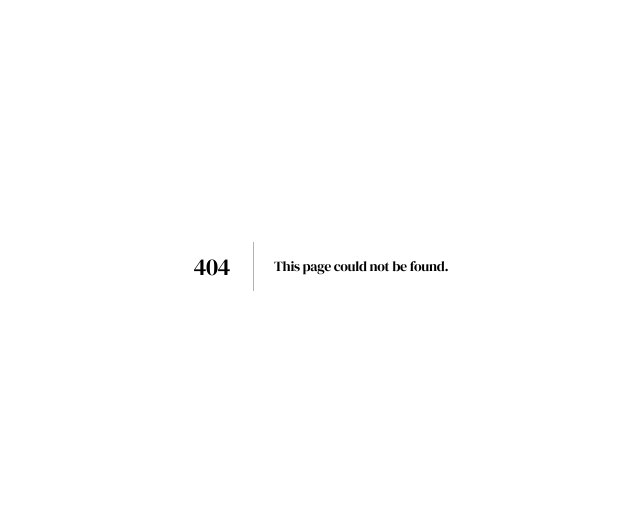
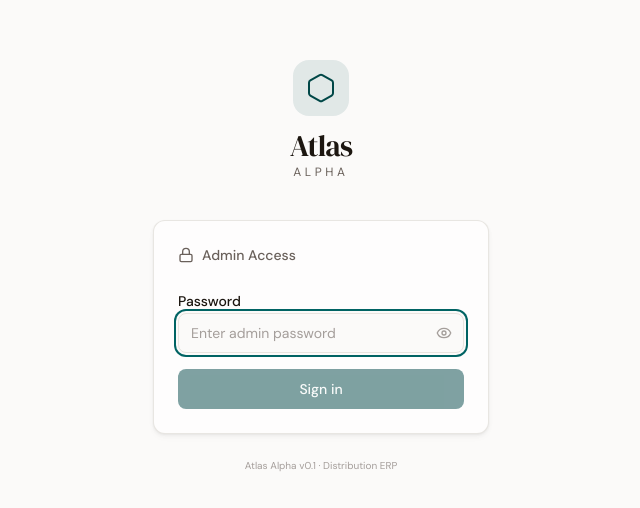
Before and after one commit to Nikki72581/Atlas-Alpha, a Next.js app: page /login in a window 1280 px wide. Before the commit this address had no page. Shown: the part 134-642 px from the top of the page, without its empty margins (319-959 px from the left). Built offline with nearby package versions, Linux system fonts and the light colour scheme.

Commit message:
add authentication

```diff
--- /dev/null
+++ b/app/api/auth/login/route.ts
@@ -0,0 +1,25 @@
+import { NextRequest, NextResponse } from 'next/server'
+
+export async function POST(request: NextRequest) {
+  const { password } = await request.json()
+
+  if (!password) {
+    return NextResponse.json({ error: 'Password is required' }, { status: 400 })
+  }
+
+  if (password !== process.env.ADMIN_PASSWORD) {
+    return NextResponse.json({ error: 'Invalid password' }, { status: 401 })
+  }
+
+  const response = NextResponse.json({ success: true })
+
+  response.cookies.set('atlas-session', process.env.AUTH_SECRET!, {
+    httpOnly: true,
+    secure: process.env.NODE_ENV === 'production',
+    sameSite: 'lax',
+    path: '/',
+    maxAge: 60 * 60 * 24 * 30, // 30 days
+  })
+
+  return response
+}
--- /dev/null
+++ b/app/api/auth/logout/route.ts
@@ -0,0 +1,15 @@
+import { NextResponse } from 'next/server'
+
+export async function POST() {
+  const response = NextResponse.json({ success: true })
+
+  response.cookies.set('atlas-session', '', {
+    httpOnly: true,
+    secure: process.env.NODE_ENV === 'production',
+    sameSite: 'lax',
+    path: '/',
+    maxAge: 0,
+  })
+
+  return response
+}
--- /dev/null
+++ b/app/login/page.tsx
@@ -0,0 +1,117 @@
+'use client'
+
+import { useState } from 'react'
+import { useRouter } from 'next/navigation'
+import { Hexagon, Lock, Eye, EyeOff } from 'lucide-react'
+
+export default function LoginPage() {
+  const router = useRouter()
+  const [password, setPassword] = useState('')
+  const [error, setError] = useState('')
+  const [loading, setLoading] = useState(false)
+  const [showPassword, setShowPassword] = useState(false)
+
+  async function handleSubmit(e: React.FormEvent) {
+    e.preventDefault()
+    setError('')
+    setLoading(true)
+
+    try {
+      const res = await fetch('/api/auth/login', {
+        method: 'POST',
+        headers: { 'Content-Type': 'application/json' },
+        body: JSON.stringify({ password }),
+      })
+
+      if (res.ok) {
+        router.push('/dashboard')
+        router.refresh()
+      } else {
+        setError('Invalid password')
+        setPassword('')
+      }
+    } catch {
+      setError('Something went wrong')
+    } finally {
+      setLoading(false)
+    }
+  }
+
+  return (
+    <div className="flex min-h-screen items-center justify-center bg-background">
+      {/* Background pattern */}
+      <div className="fixed inset-0 -z-10 bg-[radial-gradient(ellipse_at_top,var(--tw-gradient-stops))] from-muted/40 via-background to-background" />
+
+      <div className="w-full max-w-sm px-6">
+        {/* Brand */}
+        <div className="mb-10 flex flex-col items-center gap-3">
+          <div className="flex h-14 w-14 items-center justify-center rounded-2xl bg-primary/10">
+            <Hexagon className="h-8 w-8 text-primary" strokeWidth={1.5} />
+          </div>
+          <div className="flex flex-col items-center">
+            <span className="font-display text-3xl tracking-tight">Atlas</span>
+            <span className="text-xs uppercase tracking-[0.3em] text-muted-foreground">Alpha</span>
+          </div>
+        </div>
+
+        {/* Login card */}
+        <div className="rounded-xl border border-border/60 bg-card p-6 shadow-card">
+          <div className="mb-6 flex items-center gap-2 text-muted-foreground">
+            <Lock className="h-4 w-4" />
+            <span className="text-sm font-medium">Admin Access</span>
+          </div>
+
+          <form onSubmit={handleSubmit} className="space-y-4">
+            <div className="space-y-2">
+              <label
+                htmlFor="password"
+                className="text-sm font-medium text-foreground"
+              >
+                Password
+              </label>
+              <div className="relative">
+                <input
+                  id="password"
+                  type={showPassword ? 'text' : 'password'}
+                  value={password}
+                  onChange={(e) => setPassword(e.target.value)}
+                  placeholder="Enter admin password"
+                  autoFocus
+                  required
+                  className="flex h-10 w-full rounded-lg border border-input bg-background px-3 pr-10 text-sm ring-offset-background placeholder:text-muted-foreground/60 focus-visible:outline-none focus-visible:ring-2 focus-visible:ring-ring focus-visible:ring-offset-2"
+                />
+                <button
+                  type="button"
+                  onClick={() => setShowPassword(!showPassword)}
+                  className="absolute right-3 top-1/2 -translate-y-1/2 text-muted-foreground/60 hover:text-muted-foreground transition-colors"
+                >
+                  {showPassword ? (
+                    <EyeOff className="h-4 w-4" />
+                  ) : (
+                    <Eye className="h-4 w-4" />
+                  )}
+                </button>
+              </div>
+            </div>
+
+            {error && (
+              <p className="text-sm text-destructive">{error}</p>
+            )}
+
+            <button
+              type="submit"
+              disabled={loading || !password}
+              className="inline-flex h-10 w-full items-center justify-center rounded-lg bg-primary px-4 text-sm font-medium text-primary-foreground transition-colors hover:bg-primary/90 focus-visible:outline-none focus-visible:ring-2 focus-visible:ring-ring focus-visible:ring-offset-2 disabled:pointer-events-none disabled:opacity-50"
+            >
+              {loading ? 'Signing in...' : 'Sign in'}
+            </button>
+          </form>
+        </div>
+
+        <p className="mt-6 text-center text-[10px] text-muted-foreground/60">
+          Atlas Alpha v0.1 · Distribution ERP
+        </p>
+      </div>
+    </div>
+  )
+}
--- a/app/page.tsx
+++ b/app/page.tsx
@@ -1,5 +1,13 @@
 import { redirect } from "next/navigation"
+import { cookies } from "next/headers"
 
-export default function Home() {
-  redirect("/dashboard")
+export default async function Home() {
+  const cookieStore = await cookies()
+  const session = cookieStore.get('atlas-session')?.value
+
+  if (session === process.env.AUTH_SECRET) {
+    redirect("/dashboard")
+  }
+
+  redirect("/login")
 }
--- a/components/navigation/enhanced-sidebar.tsx
+++ b/components/navigation/enhanced-sidebar.tsx
@@ -28,9 +28,11 @@ import {
   AlertCircle,
   Building2,
   ArrowLeftRight,
+  LogOut,
 } from 'lucide-react'
 import { Badge } from '@/components/ui/badge'
 import { useState } from 'react'
+import { useRouter } from 'next/navigation'
 
 interface NavItem {
   title: string
@@ -265,6 +267,7 @@ export function EnhancedSidebar({
   organizationName,
 }: EnhancedSidebarProps) {
   const pathname = usePathname()
+  const router = useRouter()
   const [expandedSections, setExpandedSections] = useState<string[]>([
     'Order to Cash',
     'Procure to Pay',
@@ -469,7 +472,18 @@ export function EnhancedSidebar({
 
       {/* Footer */}
       <div className="border-t border-sidebar-border px-4 py-3">
-        <p className="text-[10px] text-muted-foreground/60">
+        <button
+          onClick={async () => {
+            await fetch('/api/auth/logout', { method: 'POST' })
+            router.push('/login')
+            router.refresh()
+          }}
+          className="flex w-full items-center gap-2 rounded-lg px-2 py-1.5 text-xs text-muted-foreground transition-colors hover:bg-accent/60 hover:text-foreground"
+        >
+          <LogOut className="h-3.5 w-3.5" />
+          Sign out
+        </button>
+        <p className="mt-2 text-[10px] text-muted-foreground/60">
           Atlas Alpha v0.1 · Distribution ERP
         </p>
       </div>
--- /dev/null
+++ b/middleware.ts
@@ -0,0 +1,26 @@
+import { NextRequest, NextResponse } from 'next/server'
+
+export function middleware(request: NextRequest) {
+  const session = request.cookies.get('atlas-session')?.value
+  const authSecret = process.env.AUTH_SECRET
+
+  const isAuthenticated = authSecret && session === authSecret
+
+  // Protect all dashboard routes
+  if (request.nextUrl.pathname.startsWith('/dashboard')) {
+    if (!isAuthenticated) {
+      return NextResponse.redirect(new URL('/login', request.url))
+    }
+  }
+
+  // Redirect authenticated users away from login
+  if (request.nextUrl.pathname === '/login' && isAuthenticated) {
+    return NextResponse.redirect(new URL('/dashboard', request.url))
+  }
+
+  return NextResponse.next()
+}
+
+export const config = {
+  matcher: ['/dashboard/:path*', '/login'],
+}
```
Also changed, not shown: 1 other file (tests, documents, lock files or other folders).
